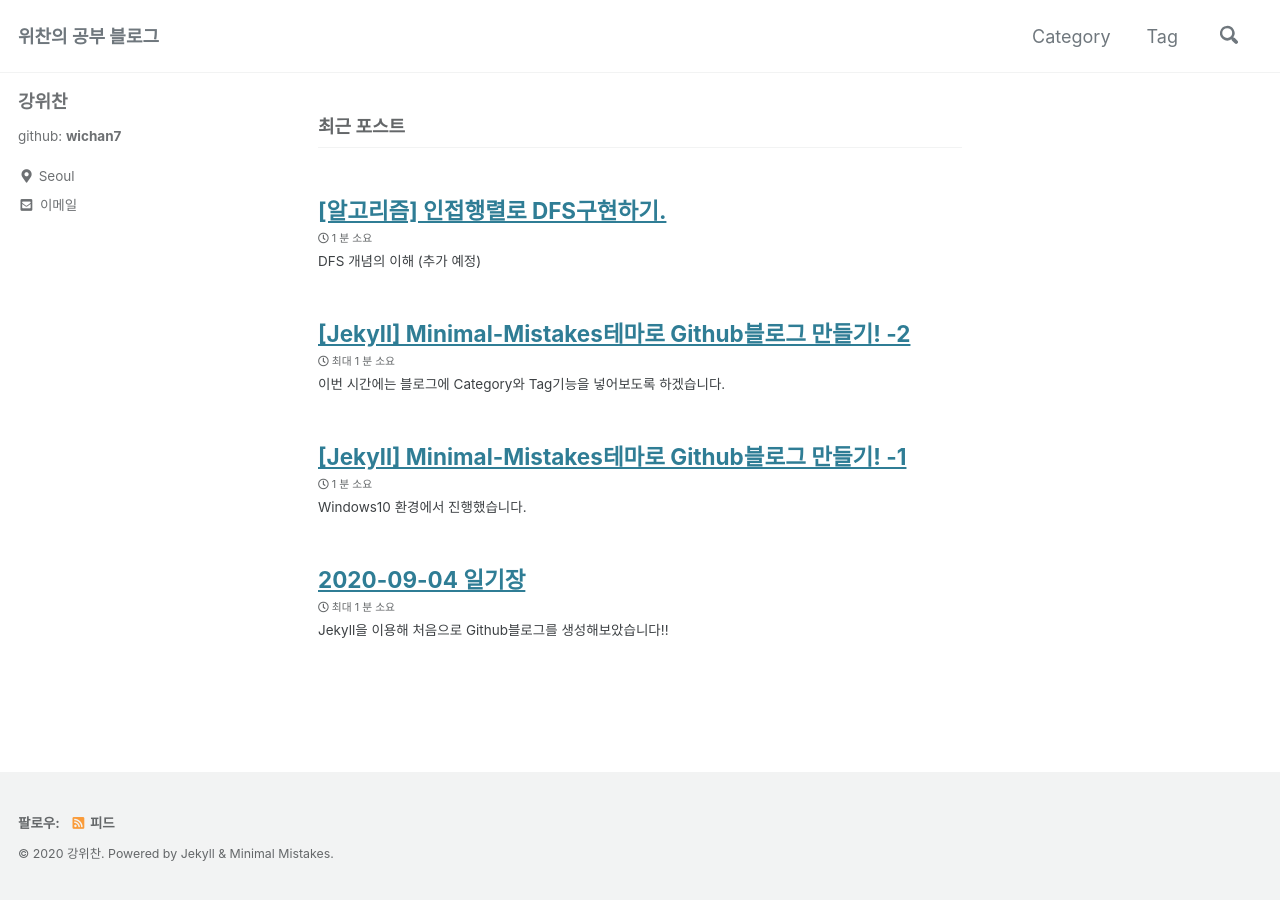
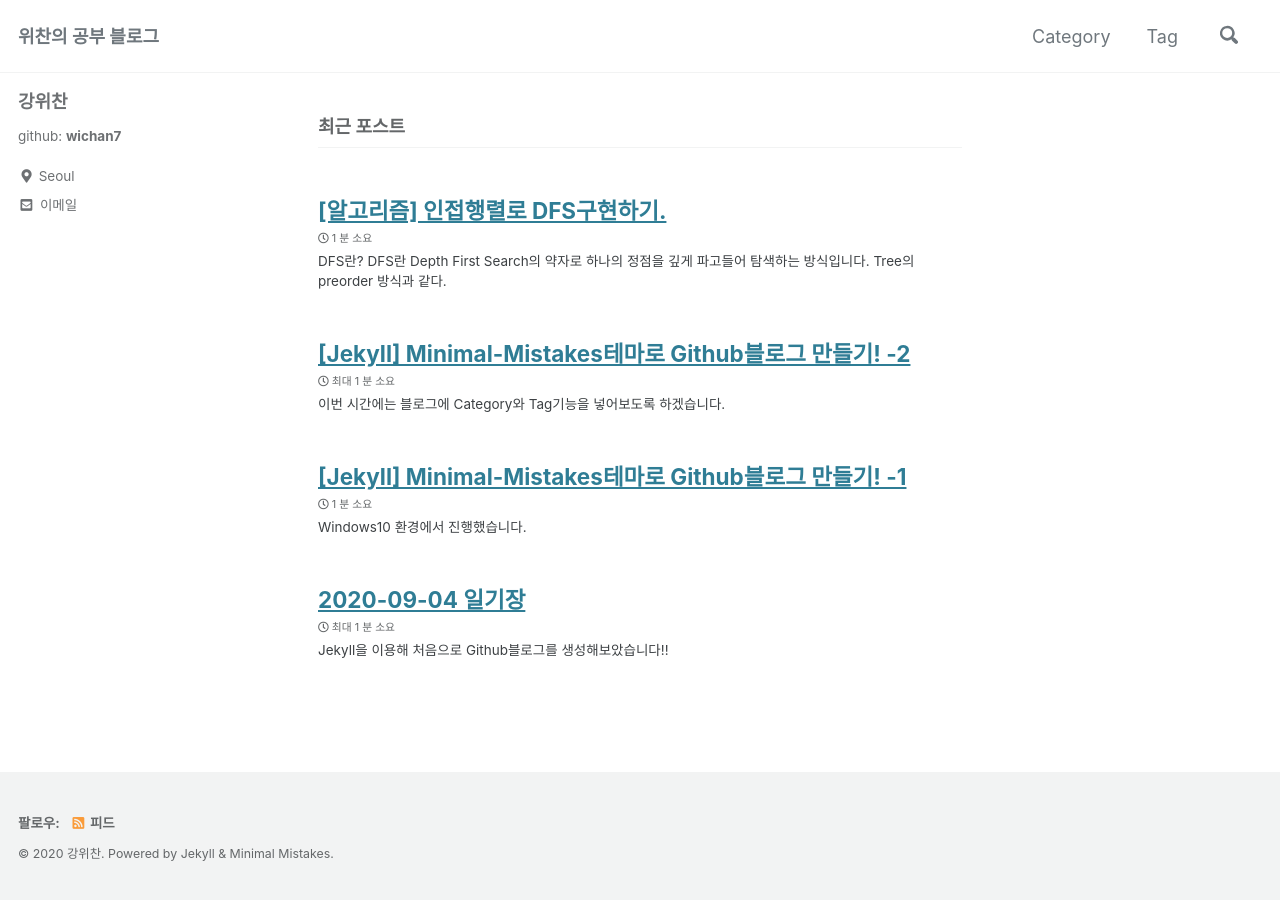
Before and after one commit to wichan7/wichan7.github.io, a Jekyll site: the page built from index.html, in a window 1280 px wide. Built offline with Jekyll 4.4.1, drawn with Linux system fonts in a browser that asks for light colours; cached includes are drawn as plain includes; the list of posts is cut into pages by our own code.

Commit message:
dfs-1 수정

```diff
--- a/_posts/2020-09-06-algorithm-dfs-1.md
+++ b/_posts/2020-09-06-algorithm-dfs-1.md
@@ -7,9 +7,9 @@ tags:
   - dfs
 toc: true
 ---
-# DFS 개념의 이해
-{% raw %}![alt](https://upload.wikimedia.org/wikipedia/commons/7/7f/Depth-First-Search.gif){% endraw %}
-(추가 예정)
+# DFS란?
+DFS란 Depth First Search의 약자로 하나의 정점을 깊게 파고들어 탐색하는 방식입니다.
+Tree의 preorder 방식과 같다.
 
 # DFS 구현 전체 코드
 ~~~ java
@@ -36,11 +36,6 @@ class AdjGraph{
 	public void add(int x, int y) {
 		graph[x][y] = 1;
 		graph[y][x] = 1;
-	}
-
-	//단방향 간선 추가
-	public void addSingle(int x, int y) {
-		graph[x][y] = 1;
 	}
 
 	//인접행렬 출력
```
